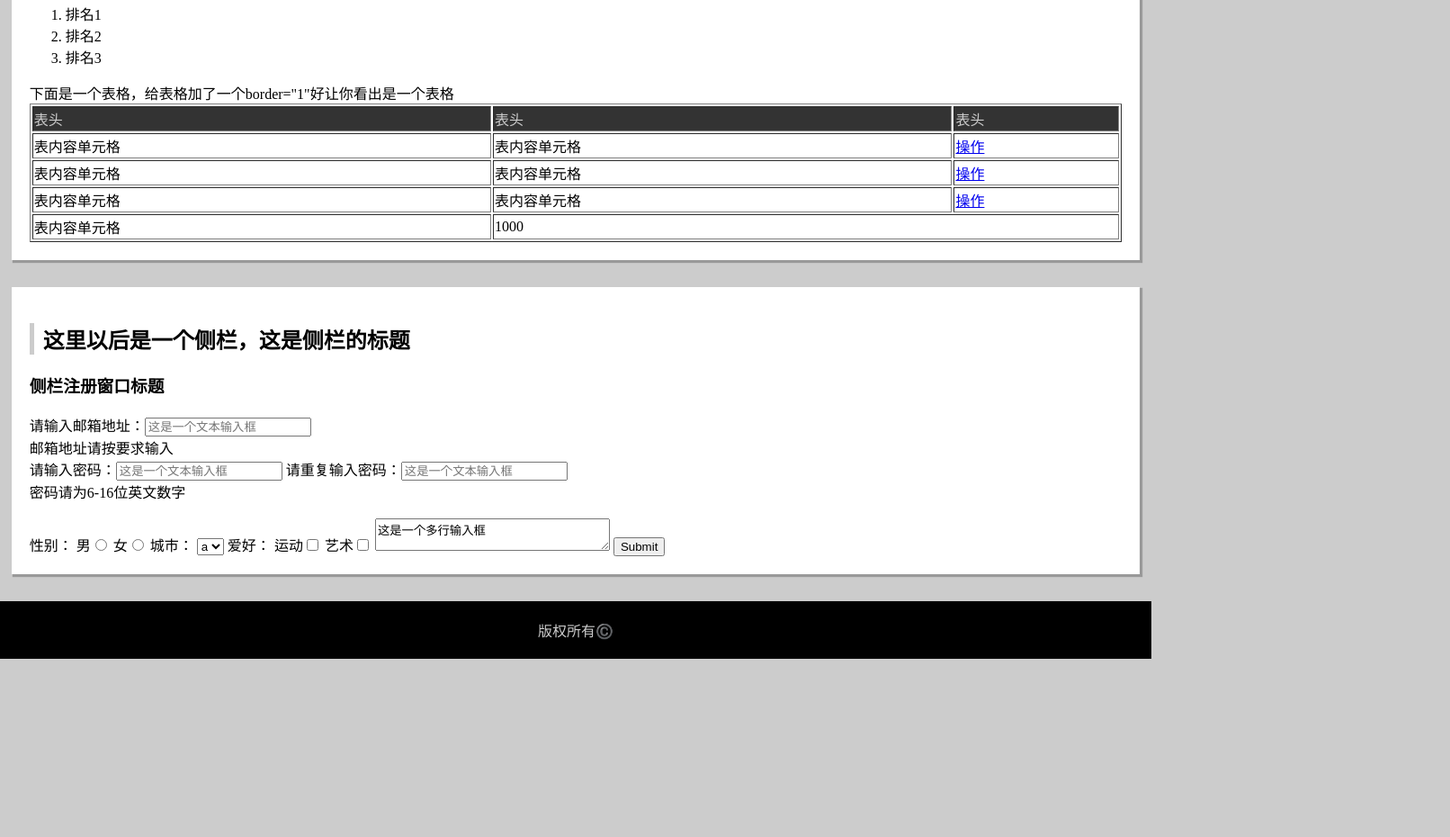
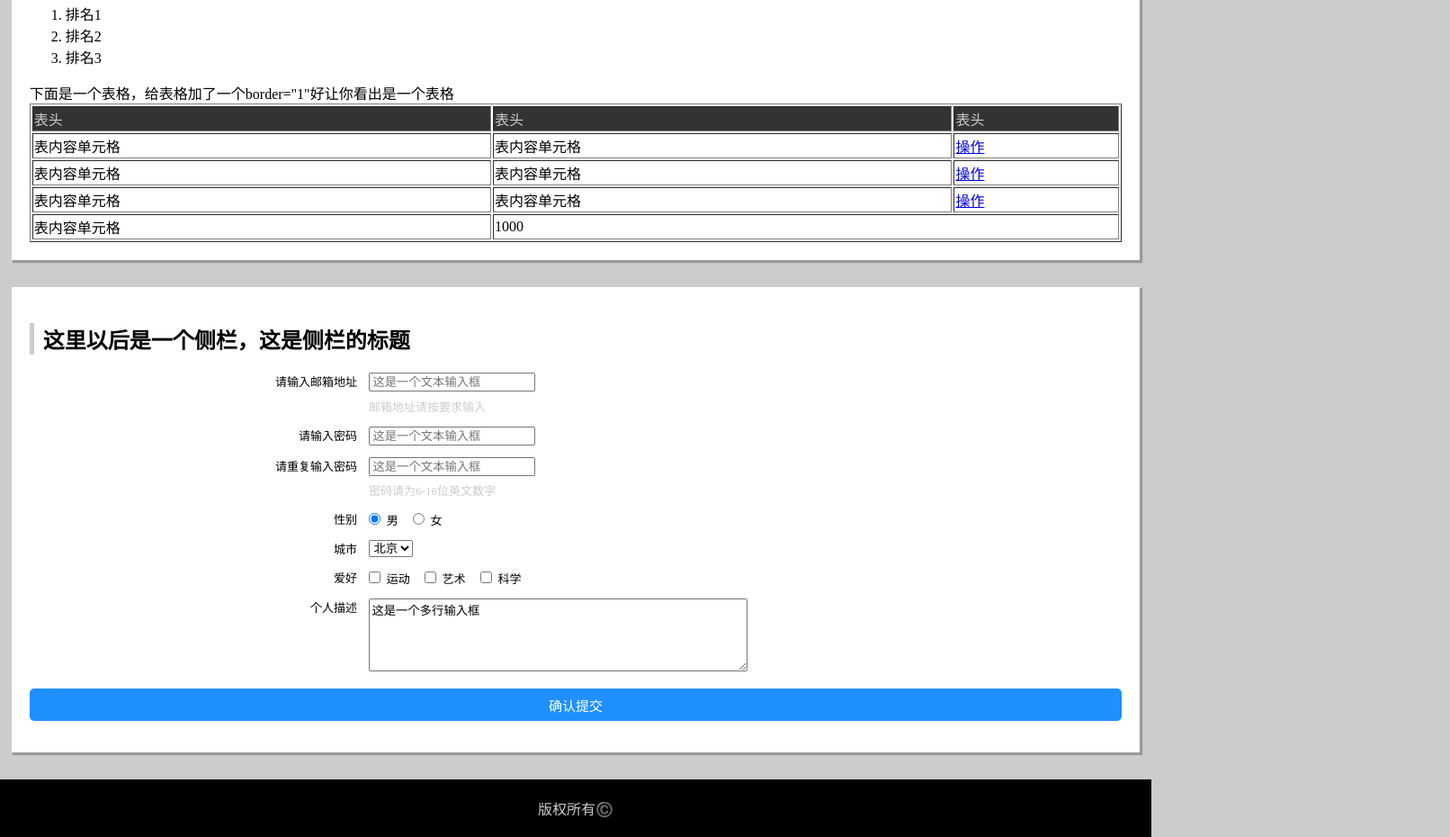
Before and after one commit to weaponhe/ife2017, a plain HTML site: page 小薇学院/任务二：零基础HTML及CSS编码（一）/index.html in a window 1280 px wide. Shown: the part 2982-3912 px from the top of the page at 90% size, 1612 px wide, since content can reach past the window. Before the commit the page ends 3714 px from the top, so only its background shows below. Drawn offline with Linux system fonts and the light colour scheme.

Commit message:
任务二改进

```diff
--- a/小薇学院/任务二：零基础HTML及CSS编码（一）/index.html
+++ b/小薇学院/任务二：零基础HTML及CSS编码（一）/index.html
@@ -139,32 +139,67 @@
 </main>
 <aside>
     <h2>这里以后是一个侧栏，这是侧栏的标题</h2>
-    <h3>侧栏注册窗口标题</h3>
     <form>
-        <label><span>请输入邮箱地址：</span><input type="text" placeholder="这是一个文本输入框"></label>
-        <div>邮箱地址请按要求输入</div>
-        <label><span>请输入密码：</span><input type="text" placeholder="这是一个文本输入框"></label>
-        <label><span>请重复输入密码：</span><input type="text" placeholder="这是一个文本输入框"></label>
-        <div>密码请为6-16位英文数字</div>
-        <br>
-        <span>性别：</span>
-        <label><span>男</span><input type="radio" name="xingbie" value="male"></label>
-        <label><span>女</span><input type="radio" name="xingbie" value="female"></label>
+        <div class="input-entity">
+            <label>
+                <span class="input-title input-label">请输入邮箱地址</span>
+                <input type="text" placeholder="这是一个文本输入框">
+            </label>
+            <div class="input-hint">邮箱地址请按要求输入</div>
+        </div>
+        <div class="input-entity">
+            <label>
+                <span class="input-title input-label">请输入密码</span>
+                <input type="text" placeholder="这是一个文本输入框">
+            </label>
+        </div>
+        <div class="input-entity">
+            <label>
+                <span class="input-title input-label">请重复输入密码</span>
+                <input type="text" placeholder="这是一个文本输入框">
+            </label>
+            <div class="input-hint">密码请为6-16位英文数字</div>
+        </div>
+        <div class="input-entity">
+            <span class="input-title">性别</span>
+            <label class="input-label">
+                <input type="radio" name="xingbie" value="male" checked>
+                <span class="input-label">男</span>
+            </label>
+            <label class="input-label">
+                <input type="radio" name="xingbie" value="female">
+                <span class="input-label">女</span>
+            </label>
+        </div>
 
-        <span>城市：</span>
-        <select>
-            <option value="a">a</option>
-            <option value="b">b</option>
-            <option value="c">c</option>
-            <option value="d">d</option>
-        </select>
-
-        <span>爱好：</span>
-        <label><span>运动</span><input type="checkbox" name="aihao" value="yd"></label>
-        <label><span>艺术</span><input type="checkbox" name="aihao" value="ys"></label>
-
-        <textarea cols="30" rows="2">这是一个多行输入框</textarea>
-        <input type="submit">
+        <div class="input-entity">
+            <span class="input-title">城市</span>
+            <select>
+                <option value="bj" selected>北京</option>
+                <option value="sh">上海</option>
+                <option value="gz">广州</option>
+            </select>
+        </div>
+        <div class="input-entity">
+            <span class="input-title">爱好</span>
+            <label>
+                <input type="checkbox" name="aihao" value="yd">
+                <span>运动</span>
+            </label>
+            <label>
+                <input type="checkbox" name="aihao" value="ys">
+                <span>艺术</span>
+            </label>
+            <label>
+                <input type="checkbox" name="aihao" value="kx">
+                <span>科学</span>
+            </label>
+        </div>
+        <div class="input-entity">
+            <span class="input-title">个人描述</span>
+            <textarea cols="50" rows="5">这是一个多行输入框</textarea>
+        </div>
+        <input type="submit" value="确认提交"/>
     </form>
 </aside>
 <footer>版权所有©️</footer>
--- a/小薇学院/任务二：零基础HTML及CSS编码（一）/style.css
+++ b/小薇学院/任务二：零基础HTML及CSS编码（一）/style.css
@@ -91,8 +91,47 @@ aside h2 {
     border-left: 5px solid #ccc;
 }
 
+aside form {
+    font-size: 13px;
+}
+
+aside .input-entity {
+    margin: 1em 0;
+}
+
+aside .input-title {
+    float: left;
+    width: 30%;
+    text-align: right;
+}
+
+aside .input-entity input,
+aside .input-entity select,
+aside .input-entity textarea {
+    margin-left: 1em;
+}
+
+aside .input-hint {
+    position: relative;
+    color: #ccc;
+    left: 30%;
+    margin-left: 1em;
+    margin-top: 0.5em;
+}
+
+aside input[type=submit] {
+    display: block;
+    margin: 1em 0;
+    border-style: none;
+    border-radius: 5px;
+    padding: .5em;
+    width: 100%;
+    background-color: dodgerblue;
+    color: #FFF;
+    font-size: 15px;
+}
+
 /*footer*/
-
 footer {
     padding: 20px;
     color: #CCC;
```
